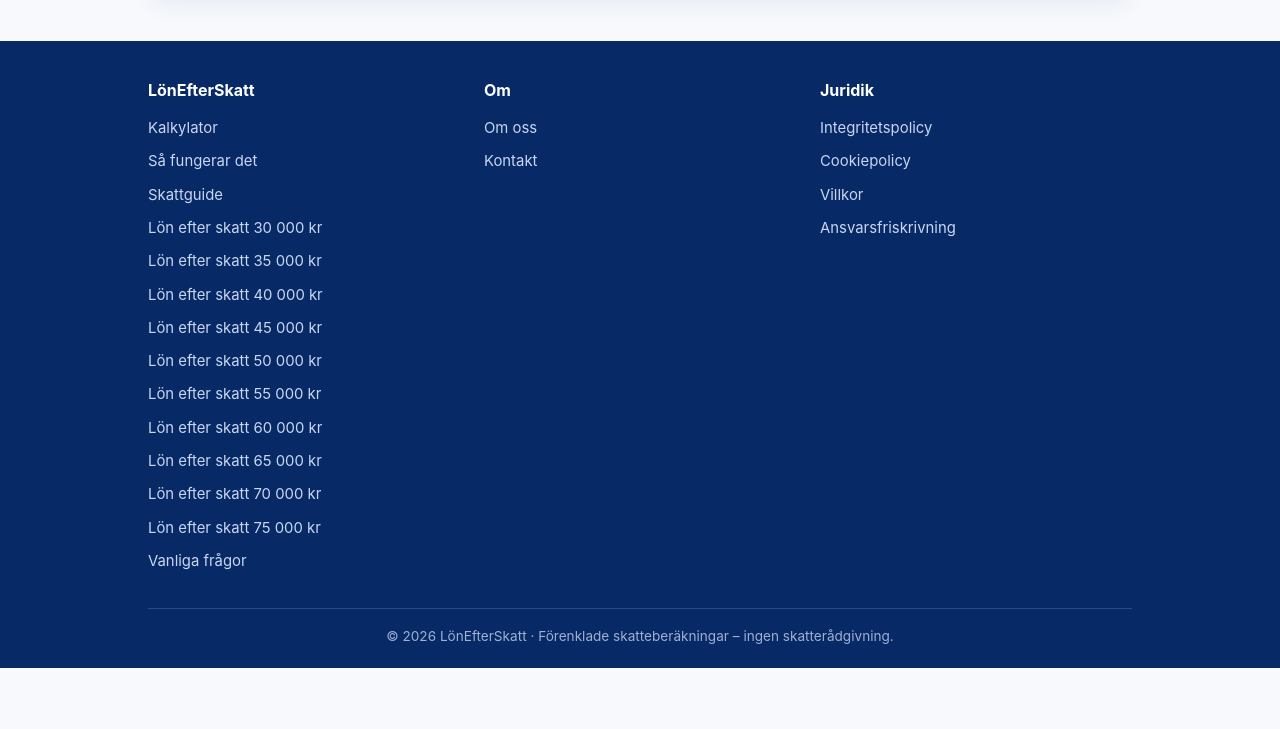
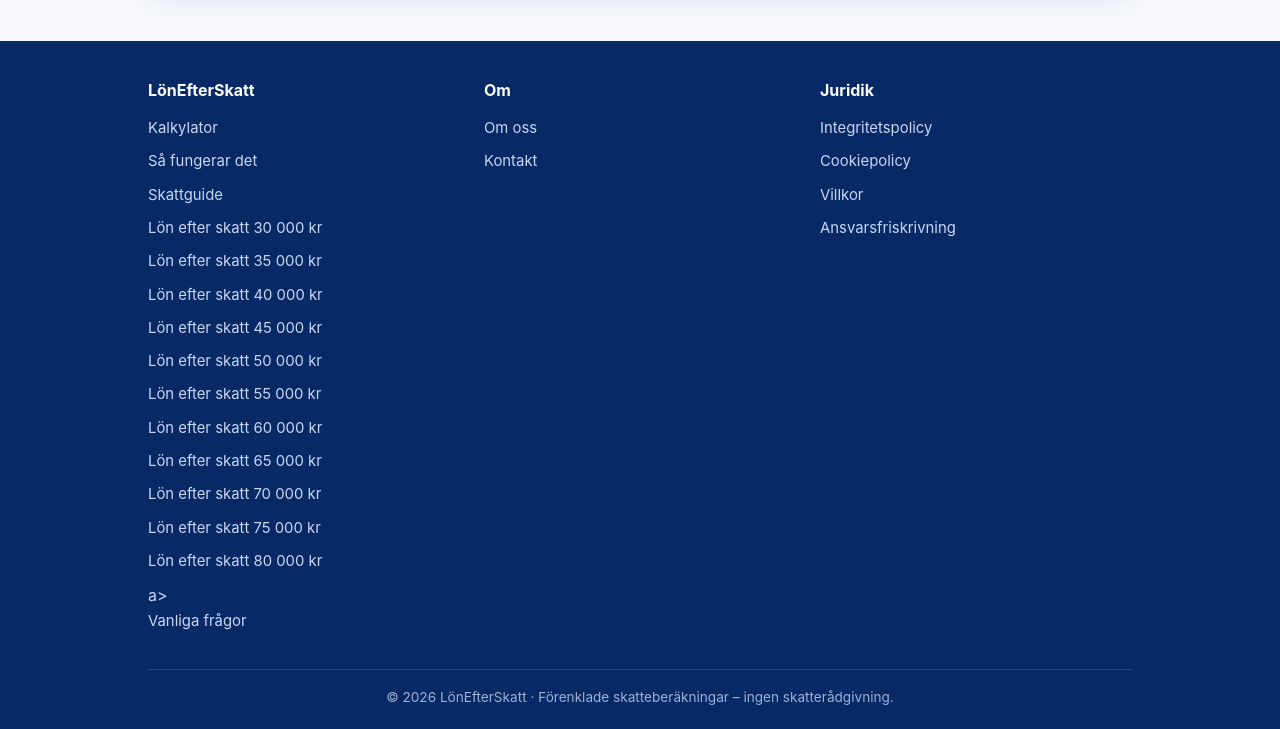
Before and after one commit to mirzacreative/lon-efter-skatt, a plain HTML site: page index.html in a window 1280 px wide. Shown: the part 1650-2379 px from the top of the page. Before the commit the page ends 2318 px from the top, so only its background shows below. Drawn offline with Linux system fonts and the light colour scheme.

Commit message:
Add lon-efter-skatt-80000 link to index.html guide section

```diff
--- a/index.html
+++ b/index.html
@@ -152,7 +152,7 @@ Individuella avdrag (t.ex. reseavdrag, ränteavdrag), kyrkoavgift och begravning
 <footer class="site-footer">
 <div class="wrap">
 <div class="cols">
-<div><h4>LönEfterSkatt</h4><a href="index.html">Kalkylator</a><a href="sa-fungerar-det.html">Så fungerar det</a><a href="skatt-i-sverige-guide.html">Skattguide</a><a href="lon-efter-skatt-30000-kr.html">Lön efter skatt 30 000 kr</a><a href="lon-efter-skatt-35000-kr.html">Lön efter skatt 35 000 kr</a><a href="lon-efter-skatt-40000-kr.html">Lön efter skatt 40 000 kr</a><a href="lon-efter-skatt-45000-kr.html">Lön efter skatt 45 000 kr</a><a href="lon-efter-skatt-50000-kr.html">Lön efter skatt 50 000 kr</a><a href="lon-efter-skatt-55000-kr.html">Lön efter skatt 55 000 kr</a><a href="lon-efter-skatt-60000-kr.html">Lön efter skatt 60 000 kr</a><a href="lon-efter-skatt-65000-kr.html">Lön efter skatt 65 000 kr</a><a href="lon-efter-skatt-70000-kr.html">Lön efter skatt 70 000 kr</a><a href="lon-efter-skatt-75000-kr.html">Lön efter skatt 75 000 kr</a><a href="vanliga-fragor.html">Vanliga frågor</a></div>
+<div><h4>LönEfterSkatt</h4><a href="index.html">Kalkylator</a><a href="sa-fungerar-det.html">Så fungerar det</a><a href="skatt-i-sverige-guide.html">Skattguide</a><a href="lon-efter-skatt-30000-kr.html">Lön efter skatt 30 000 kr</a><a href="lon-efter-skatt-35000-kr.html">Lön efter skatt 35 000 kr</a><a href="lon-efter-skatt-40000-kr.html">Lön efter skatt 40 000 kr</a><a href="lon-efter-skatt-45000-kr.html">Lön efter skatt 45 000 kr</a><a href="lon-efter-skatt-50000-kr.html">Lön efter skatt 50 000 kr</a><a href="lon-efter-skatt-55000-kr.html">Lön efter skatt 55 000 kr</a><a href="lon-efter-skatt-60000-kr.html">Lön efter skatt 60 000 kr</a><a href="lon-efter-skatt-65000-kr.html">Lön efter skatt 65 000 kr</a><a href="lon-efter-skatt-70000-kr.html">Lön efter skatt 70 000 kr</a><a href="lon-efter-skatt-75000-kr.html">Lön efter skatt 75 000 kr</a><a href="lon-efter-skatt-80000-kr.html">Lön efter skatt 80 000 kr</a>a><a href="vanliga-fragor.html">Vanliga frågor</a></div>
 <div><h4>Om</h4><a href="om-oss.html">Om oss</a><a href="kontakt.html">Kontakt</a></div>
 <div><h4>Juridik</h4><a href="integritetspolicy.html">Integritetspolicy</a><a href="cookiepolicy.html">Cookiepolicy</a><a href="villkor.html">Villkor</a><a href="ansvarsfriskrivning.html">Ansvarsfriskrivning</a></div>
 </div>
```
